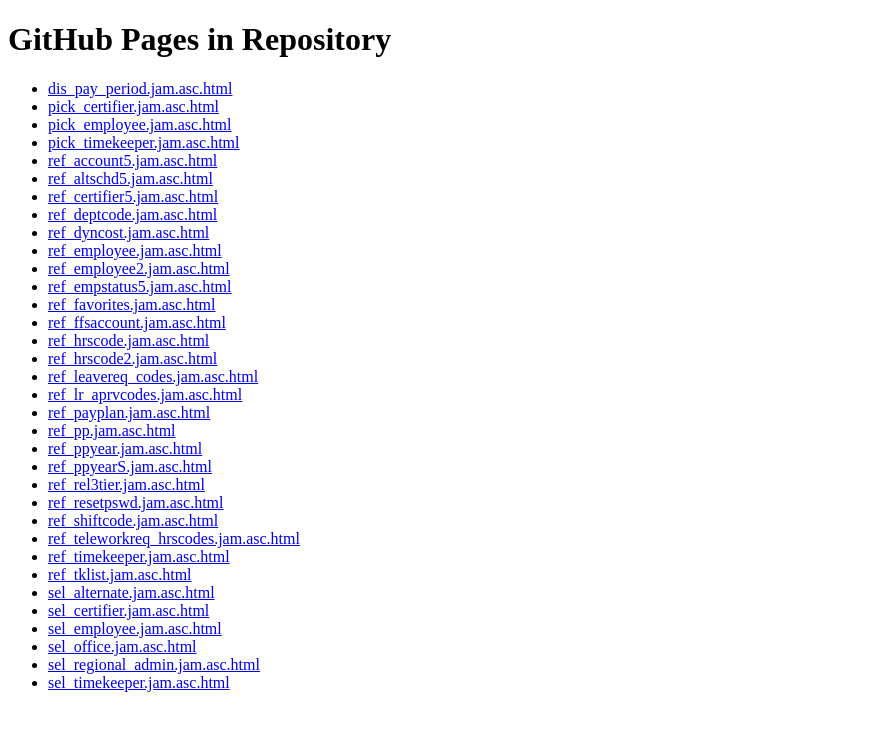
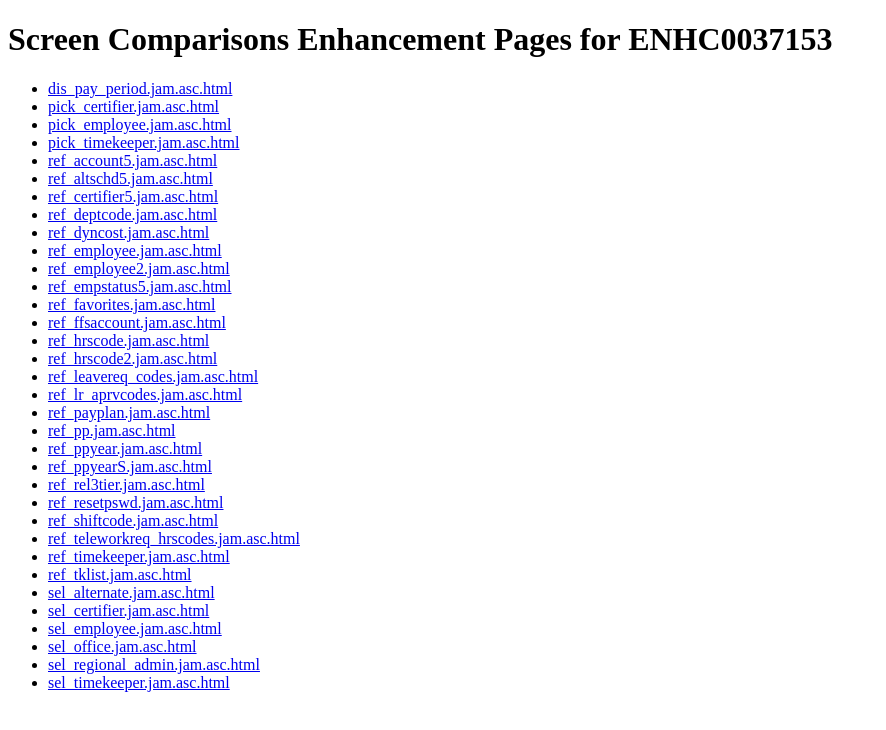
Before and after one commit to rickaIBC/Defects-Enhancements, a plain HTML site: page Enhancements/ENHC0037153/index.html in a window 1280 px wide. Shown: the whole page, without its empty margins (0-886 px from the left). Drawn offline with Linux system fonts and the light colour scheme.

Commit message:
Update index.html

```diff
--- a/Enhancements/ENHC0037153/index.html
+++ b/Enhancements/ENHC0037153/index.html
@@ -7,7 +7,7 @@
         <title>GitHub Pages ENHC0037153 Index</title>
     </head>
     <body>
-        <h1>GitHub Pages in Repository</h1>
+        <h1>Screen Comparisons Enhancement Pages for ENHC0037153</h1>
         <ul>
     <li><a href="dis_pay_period.jam.asc.html" target="_blank">dis_pay_period.jam.asc.html</a></li>
 <li><a href="pick_certifier.jam.asc.html" target="_blank">pick_certifier.jam.asc.html</a></li>
```
